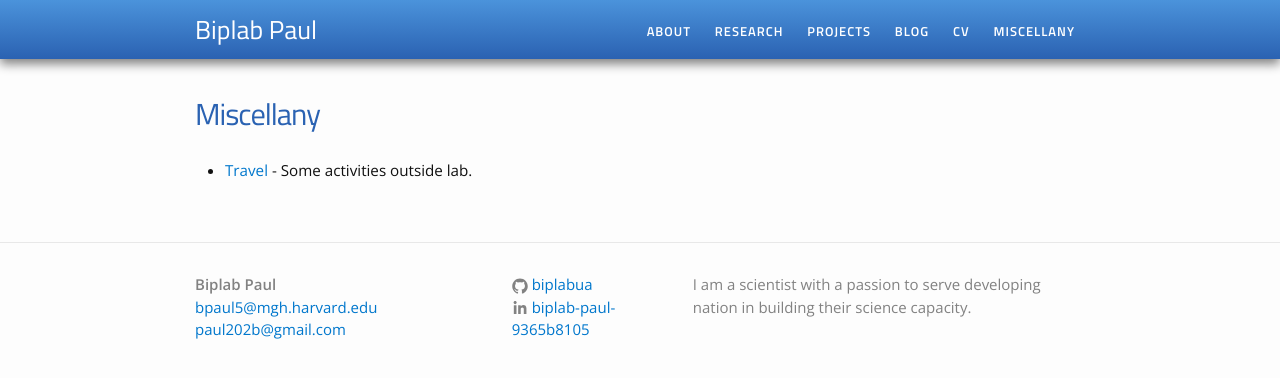
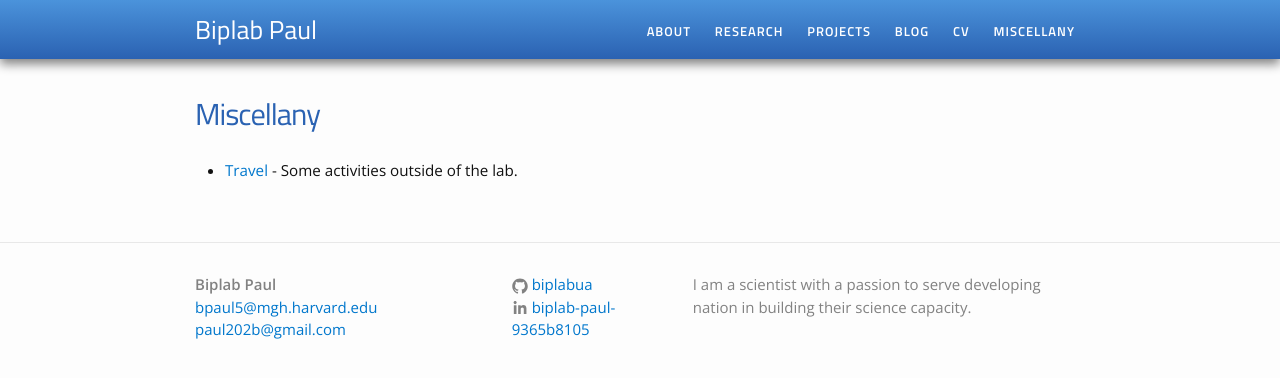
Before and after one commit to biplabua/biplabua.github.io, a Jekyll site: the page built from miscellany.md, in a window 1280 px wide. Shown: the top 378 px of the page. Built offline with Jekyll 4.4.1, drawn with Linux system fonts in a browser that asks for light colours.

Commit message:
Update miscellany.md

```diff
--- a/miscellany.md
+++ b/miscellany.md
@@ -5,5 +5,5 @@
 ---
 
 <ul>
-	<li><a href="travel">Travel</a> - Some activities outside lab.</li>
+	<li><a href="travel">Travel</a> - Some activities outside of the lab.</li>
 </ul>
```
